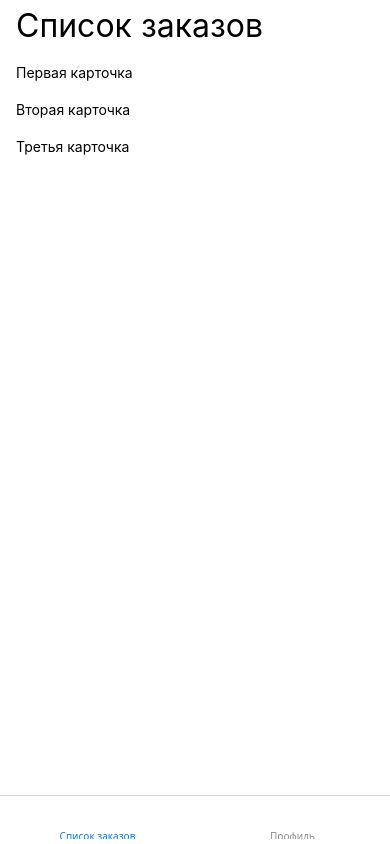
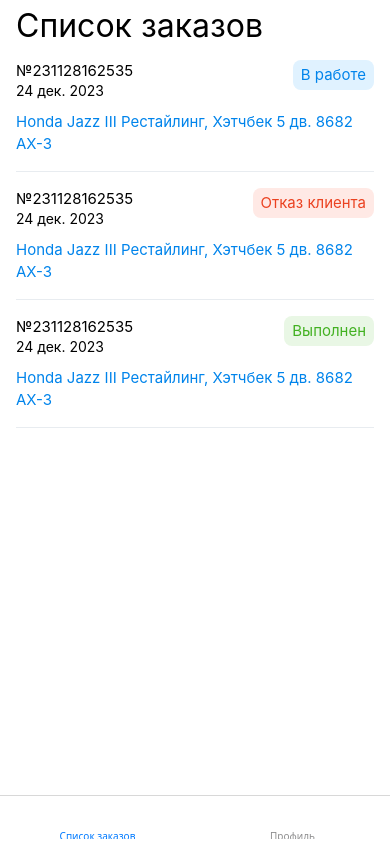
Before and after one commit to chapski-dev/sto-crm-mobile, a React Native app: screen /Tabs in a window 390 px wide. Built offline with nearby package versions, Linux system fonts and the light colour scheme; some icons are missing.

Commit message:
feat/ui-OrderCard, OrderScreen

```diff
--- a/src/screens/OrdersScreen.tsx
+++ b/src/screens/OrdersScreen.tsx
@@ -7,15 +7,34 @@ import {Title} from '../ui/Text';
 interface Order {
   id: string;
   title: string;
+  status: string;
+  date: string;
+  carBrand: string;
 }
 
 const DATA: Order[] = [
-  {id: '1', title: 'Первая карточка'},
-  {id: '2', title: 'Вторая карточка'},
-  {id: '3', title: 'Третья карточка'},
+  {
+    id: '1',
+    title: '№231128162535',
+    status: 'В работе',
+    date: '24 дек. 2023',
+    carBrand: 'Honda Jazz III Рестайлинг, Хэтчбек 5 дв. 8682 AX-3',
+  },
+  {
+    id: '2',
+    title: '№231128162535',
+    status: 'Отказ клиента',
+    date: '24 дек. 2023',
+    carBrand: 'Honda Jazz III Рестайлинг, Хэтчбек 5 дв. 8682 AX-3',
+  },
+  {
+    id: '3',
+    title: '№231128162535',
+    status: 'Выполнен',
+    date: '24 дек. 2023',
+    carBrand: 'Honda Jazz III Рестайлинг, Хэтчбек 5 дв. 8682 AX-3',
+  },
 ];
-
-// const DATA: Order[] = [];
 
 export const OrdersScreen: React.FC = () => {
   return (
@@ -23,14 +42,18 @@ export const OrdersScreen: React.FC = () => {
       <View style={styles.wrapperTitle}>
         <Title title="Список заказов" />
       </View>
-      {DATA.length > 0 ? (
       <FlatList
         data={DATA}
-          renderItem={({item}) => <OrderCard title={item.title} />}
+        renderItem={({item}) => (
+          <OrderCard
+            title={item.title}
+            status={item.status}
+            date={item.date}
+            carBrand={item.carBrand}
+          />
+        )}
         keyExtractor={item => item.id}
-          style={styles.listContainer}
-        />
-      ) : (
+        ListEmptyComponent={
           <View style={styles.emptyStateContainer}>
             <ReportSearchIcon />
             <Text style={styles.text}>Пока пусто</Text>
@@ -38,7 +61,9 @@ export const OrdersScreen: React.FC = () => {
               Здесь будет отображаться список заказов
             </Text>
           </View>
-      )}
+        }
+        contentContainerStyle={styles.contentContainer}
+      />
     </View>
   );
 };
@@ -52,16 +77,14 @@ const styles = StyleSheet.create({
     marginTop: 8,
     marginLeft: 16,
   },
-  listContainer: {
-    flex: 1,
-    left: 16,
-    gap: 50,
-  },
   emptyStateContainer: {
-    width: '100%',
     flex: 1,
     justifyContent: 'center',
     alignItems: 'center',
+  },
+  contentContainer: {
+    flexGrow: 1,
+    justifyContent: DATA.length === 0 ? 'center' : 'flex-start',
   },
   text: {
     fontWeight: '600',
@@ -72,7 +95,6 @@ const styles = StyleSheet.create({
     fontSize: 14,
     fontWeight: '400',
     lineHeight: 20,
-    alignItems: 'center',
     textAlign: 'center',
     width: '50%',
   },
--- a/src/ui/OrderCard.tsx
+++ b/src/ui/OrderCard.tsx
@@ -1,17 +1,94 @@
 import React from 'react';
 import {StyleSheet, Text, View} from 'react-native';
 
-export const OrderCard = ({title}) => {
+interface OrderCardProps {
+  title: string;
+  status: string;
+  date: string;
+  carBrand: string;
+}
+
+export const OrderCard: React.FC<OrderCardProps> = ({
+  title,
+  status,
+  date,
+  carBrand,
+}) => {
+  const getStatusStyle = () => {
+    switch (status) {
+      case 'В работе':
+        return styles.statusInProgress;
+      case 'Отказ клиента':
+        return styles.statusClientRefused;
+      case 'Выполнен':
+        return styles.statusCompleted;
+      default:
+        return {};
+    }
+  };
+
   return (
     <View style={styles.container}>
-      <Text>{title}</Text>
+      <View style={styles.wrapper}>
+        <View>
+          <Text style={styles.title}>{title}</Text>
+          <Text>{date}</Text>
+        </View>
+        <View style={[styles.wrapperStatus, getStatusStyle()]}>
+          <Text style={[styles.statusText, getStatusStyle()]}>{status}</Text>
+        </View>
+      </View>
+      <View>
+        <Text style={styles.carBrand}>{carBrand}</Text>
+      </View>
     </View>
   );
 };
 
 const styles = StyleSheet.create({
   container: {
-    width: '100%',
-    paddingTop: 20,
+    paddingTop: 16,
+    paddingBottom: 16,
+    gap: 12,
+    borderBottomWidth: 1,
+    borderBottomColor: '#E8ECF0',
+    marginHorizontal: 16,
+  },
+  wrapper: {
+    flexDirection: 'row',
+    justifyContent: 'space-between',
+  },
+  title: {
+    fontSize: 15,
+    lineHeight: 22,
+  },
+  wrapperStatus: {
+    paddingLeft: 8,
+    paddingTop: 4,
+    paddingRight: 8,
+    paddingBottom: 4,
+    borderRadius: 8,
+    alignSelf: 'flex-start',
+  },
+  statusText: {
+    fontSize: 15,
+    lineHeight: 22,
+  },
+  statusInProgress: {
+    backgroundColor: '#E0F2FF',
+    color: '#0084EB',
+  },
+  statusClientRefused: {
+    backgroundColor: '#FFE9E5',
+    color: '#EB4221',
+  },
+  statusCompleted: {
+    backgroundColor: '#E9F7E5',
+    color: '#42B121',
+  },
+  carBrand: {
+    fontSize: 15,
+    lineHeight: 22,
+    color: '#0084EB',
   },
 });
```
Lines whose indentation alone changed are shown as unchanged.
